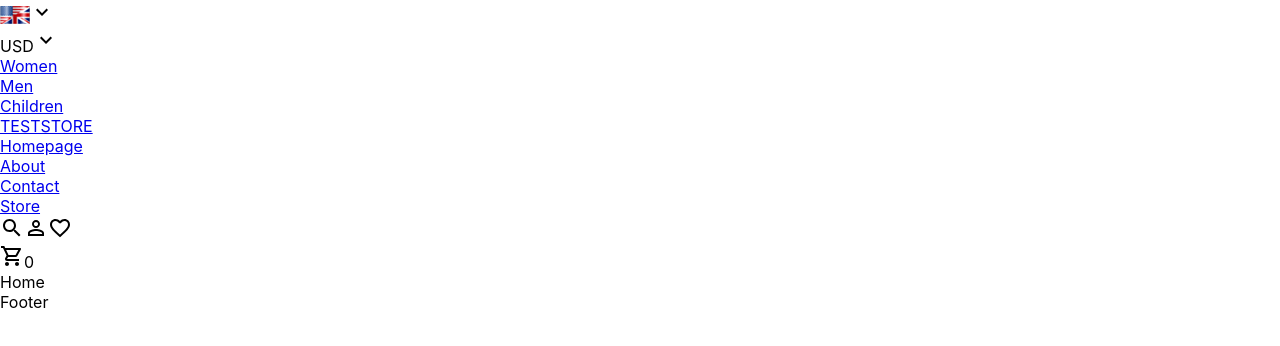
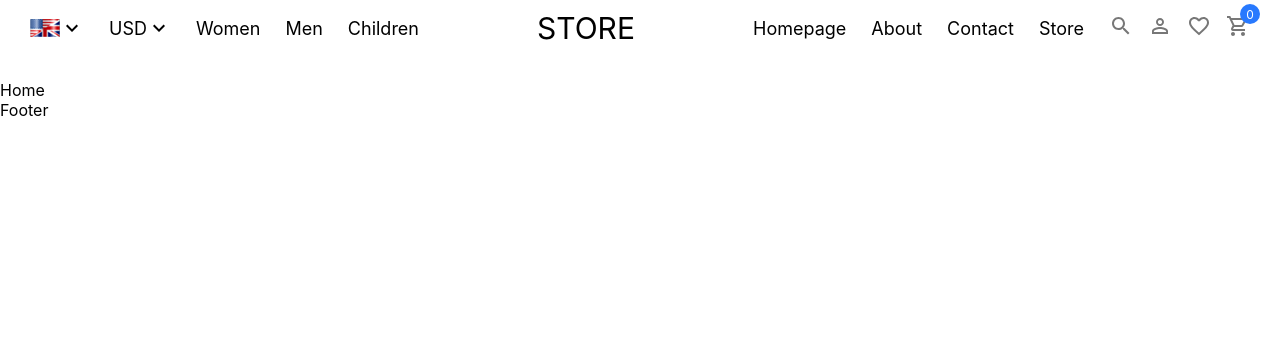
Before and after one commit to juandavid3196/ecommerce, a React (Create React App) app in the folder client/: page / in a window 1280 px wide. Shown: the top 346 px of the page. Built offline with nearby package versions, Linux system fonts and the light colour scheme.

Commit message:
Navbar styles

```diff
--- a/client/src/App.js
+++ b/client/src/App.js
@@ -1,4 +1,4 @@
-import './App.css';
+import './App.scss';
 import {
   createBrowserRouter,
   RouterProvider,
--- /dev/null
+++ b/client/src/App.scss
@@ -0,0 +1,6 @@
+.app {
+    .link {
+        color: inherit;
+        text-decoration: none;
+    }
+}
--- a/client/src/components/Navbar/Navbar.jsx
+++ b/client/src/components/Navbar/Navbar.jsx
@@ -5,6 +5,7 @@
 import FavoriteBorderOutlinedIcon from "@mui/icons-material/FavoriteBorderOutlined";
 import ShoppingCartOutlinedIcon from "@mui/icons-material/ShoppingCartOutlined";
 import { Link } from 'react-router-dom';
+import './Navbar.scss';
 
 const Navbar = () => {
   return (
@@ -20,30 +21,30 @@
                     <KeyboardArrowDownIcon/>
                 </div>
                 <div className="item">
-                    <Link to="/products/1">Women</Link>
+                    <Link className='link' to="/products/1">Women</Link>
                 </div>
                 <div className="item">
-                    <Link to="/products/2">Men</Link>
+                    <Link className='link' to="/products/2">Men</Link>
                 </div>
                 <div className="item">
-                    <Link to="/products/3">Children</Link>
+                    <Link className='link' to="/products/3">Children</Link>
                 </div>
             </div>
             <div className="center">
-                <Link to="/">TESTSTORE</Link>
+                <Link className='link' to="/">STORE</Link>
             </div>
             <div className="right">
-                <div className="center">
-                    <Link to="/">Homepage</Link>
+                <div className="item">
+                    <Link className='link' to="/">Homepage</Link>
                 </div>
-                <div className="center">
-                    <Link to="/">About</Link>
+                <div className="item">
+                    <Link className='link' to="/">About</Link>
                 </div>
-                <div className="center">
-                    <Link to="/">Contact</Link>
+                <div className="item">
+                    <Link className='link' to="/">Contact</Link>
                 </div>
-                <div className="center">
-                    <Link to="/">Store</Link>
+                <div className="item">
+                    <Link className='link' to="/">Store</Link>
                 </div>
                 <div className="icons">
                     <SearchIcon/>
--- /dev/null
+++ b/client/src/components/Navbar/Navbar.scss
@@ -0,0 +1,59 @@
+.navbar {
+    height: 80px;
+}
+
+.wrapper {
+    padding: 10px 30px;
+    display: flex;
+    justify-content: space-between;
+
+    .item {
+        display: flex;
+        align-items: center;
+        font-size: 18px;
+        align-items: center;
+    }
+
+    .left {
+        display: flex;
+        align-items: center;
+        gap: 25px;
+
+    }
+
+    .center {
+        font-size: 30px;
+    }
+
+    .right {
+        display: flex;
+        align-items: center;
+        gap: 25px;
+
+        .icons {
+            display: flex;
+            gap:15px;
+            color:#777;
+            cursor: pointer;
+
+            .cartIcon {
+                position: relative;
+                span {
+                  font-size: 12px;
+                  width: 20px;
+                  height: 20px;
+                  border-radius: 50%;
+                  background-color: #2879fe;
+                  color: white;
+                  position: absolute;
+                  display: flex;
+                  align-items: center;
+                  justify-content: center;
+                  right: -10px;
+                  top:-10px;
+                }
+
+            }
+        }
+    }
+}
```
Also changed, not shown: client/src/App.css (deleted).
